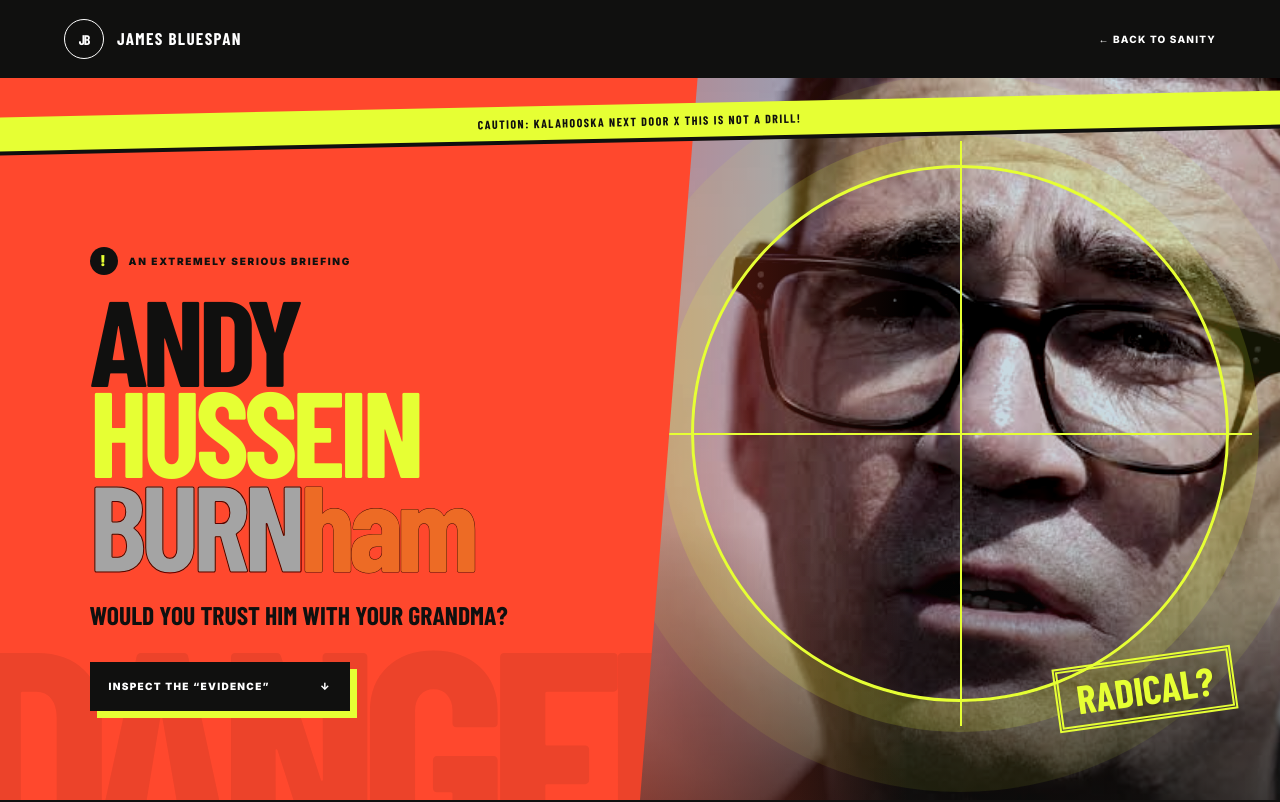
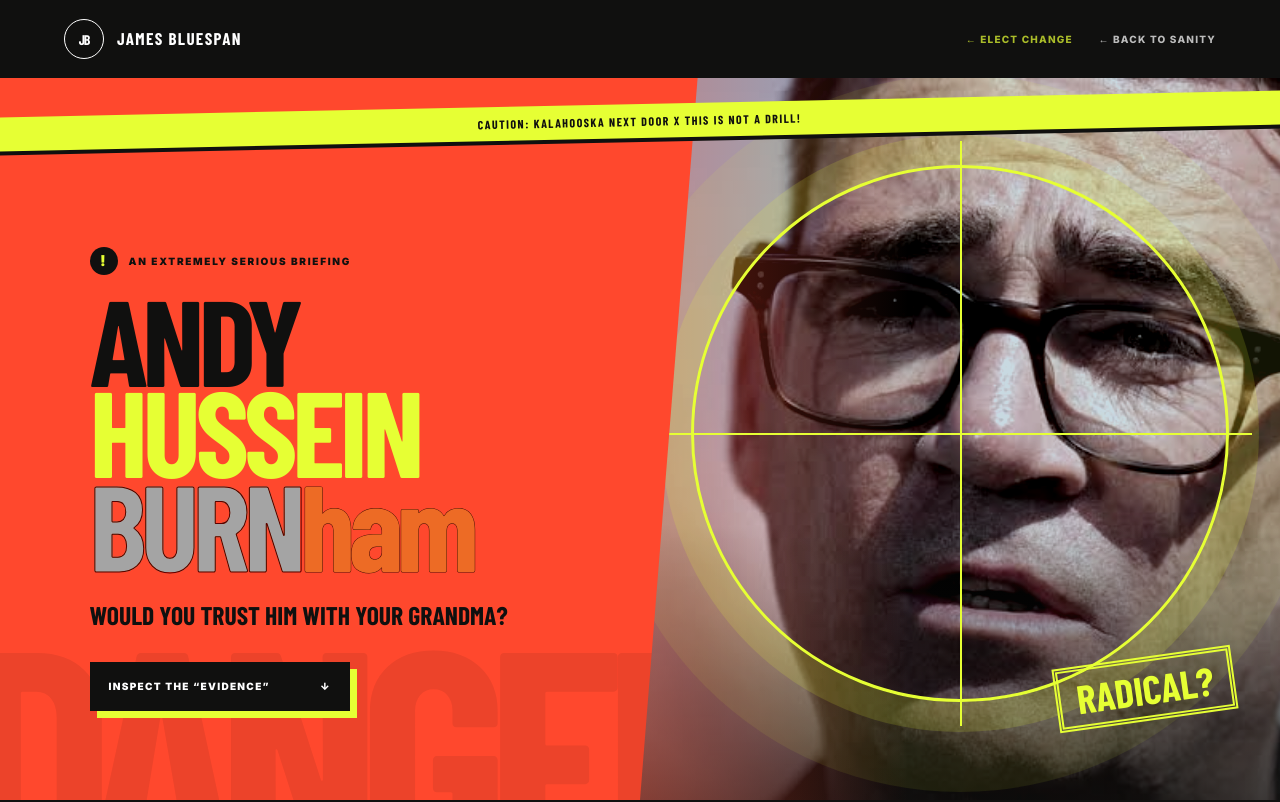
Before and after one commit to manualAlan/James-Bluespan-Campaign, a Next.js app: page /kalahooska in a window 1280 px wide. Shown: the top 802 px of the page. Built offline with nearby package versions, Linux system fonts and the light colour scheme; grey boxes are pictures that could not be loaded; a web font is replaced by a local one.

Commit message:
Add Davis campaign navigation link

```diff
--- a/app/globals.css
+++ b/app/globals.css
@@ -73,7 +73,9 @@ footer small { justify-self:end; font-size:8px; text-transform:uppercase; letter
 /* Kalahooska satire */
 .danger-page { --acid:#e6ff34; --alarm:#ff482d; --black:#10100f; background:#e9e3d5; color:var(--black); }
 .danger-nav { height:78px; padding:0 clamp(20px,5vw,72px); background:var(--black); color:#fff; display:grid; grid-template-columns:1fr auto; align-items:center; position:absolute; inset:0 0 auto; z-index:8; }
-.danger-nav .back-link { justify-self:end; text-transform:uppercase; letter-spacing:.12em; font-size:10px; font-weight:800; }
+.danger-links { justify-self:end; display:flex; align-items:center; gap:clamp(14px,2vw,28px); }
+.danger-links a { text-transform:uppercase; letter-spacing:.12em; font-size:10px; font-weight:800; white-space:nowrap; }
+.danger-links .elect-link { color:var(--acid); }
 .satire-tag { color:var(--acid); border:1px solid rgba(230,255,52,.5); padding:8px 11px; text-transform:uppercase; letter-spacing:.15em; font-size:8px; font-weight:900; }
 .danger-hero { min-height:760px; height:100vh; max-height:920px; position:relative; overflow:hidden; background:var(--alarm); display:grid; grid-template-columns:1fr 1fr; padding-top:78px; }
 .danger-hero:before { content:"DANGER"; position:absolute; left:-3vw; bottom:-6vw; font:900 25vw/.8 var(--font-display); letter-spacing:-.07em; color:rgba(16,16,15,.08); }
@@ -139,4 +141,4 @@ footer small { justify-self:end; font-size:8px; text-transform:uppercase; letter
 .danger-footer { background:var(--black); color:#fff; padding:30px clamp(24px,7vw,110px); display:flex; justify-content:space-between; gap:20px; font-size:8px; text-transform:uppercase; letter-spacing:.12em; opacity:1; }
 .danger-footer span,.danger-footer small { opacity:.55; }
 @media(max-width:800px){.danger-nav{grid-template-columns:1fr auto}.satire-tag{display:none}.danger-hero{grid-template-columns:1fr;min-height:760px}.burnham-shot{position:absolute;inset:78px 0 0 32%;clip-path:none;opacity:.62}.burnham-shot:after{background:linear-gradient(90deg,var(--alarm),rgba(255,72,45,.68) 40%,rgba(255,72,45,.1)),linear-gradient(0deg,var(--alarm),transparent 40%)}.danger-copy{max-width:620px}.danger-page h1{font-size:clamp(68px,14vw,104px)}.photo-stamp{font-size:29px}.panic-strip{grid-template-columns:1fr}.panic-strip strong{border-right:0;border-bottom:2px solid var(--black)}.case-file,.contrast{grid-template-columns:1fr;gap:70px}}
-@media(max-width:540px){.danger-nav .wordmark>span:last-child{display:none}.danger-nav{height:68px}.back-link{font-size:8px!important}.warning-tape.top{top:86px}.danger-hero{padding-top:68px;min-height:720px}.danger-copy{padding:145px 16px 70px}.burnham-shot{inset:68px 0 0 18%}.danger-page h1{font-size:clamp(58px,17vw,74px)}.danger-deck{max-width:260px}.photo-stamp{right:4%;bottom:8%;font-size:22px}.fiction-note{left:22px}.case-file,.contrast{padding:85px 22px}.charge-list article{grid-template-columns:34px 1fr}.charge-list b{grid-column:2}.quote-card{padding:28px}.final-warning{padding:85px 18px}.danger-footer{flex-direction:column}}
+@media(max-width:540px){.danger-nav .wordmark>span:last-child{display:none}.danger-nav{height:68px}.danger-links{gap:10px}.danger-links a{font-size:8px}.warning-tape.top{top:86px}.danger-hero{padding-top:68px;min-height:720px}.danger-copy{padding:145px 16px 70px}.burnham-shot{inset:68px 0 0 18%}.danger-page h1{font-size:clamp(58px,17vw,74px)}.danger-deck{max-width:260px}.photo-stamp{right:4%;bottom:8%;font-size:22px}.fiction-note{left:22px}.case-file,.contrast{padding:85px 22px}.charge-list article{grid-template-columns:34px 1fr}.charge-list b{grid-column:2}.quote-card{padding:28px}.final-warning{padding:85px 18px}.danger-footer{flex-direction:column}}
--- a/app/kalahooska/page.tsx
+++ b/app/kalahooska/page.tsx
@@ -17,7 +17,10 @@ export default function KalahooskaPage() {
         <a className="wordmark" href="/" aria-label="Back to James Bluespan home">
           <span className="monogram" aria-hidden="true">JB</span><span>James Bluespan</span>
         </a>
-        <a className="back-link" href="/">← Back to sanity</a>
+        <nav className="danger-links" aria-label="Campaign links">
+          <a className="elect-link" href="https://manualalan.github.io/davis-for-kalahooska/">← Elect change</a>
+          <a className="back-link" href="/">← Back to sanity</a>
+        </nav>
       </header>
 
       <section className="danger-hero">
```
Also changed, not shown: 4 other files (tests, documents, lock files or other folders).
